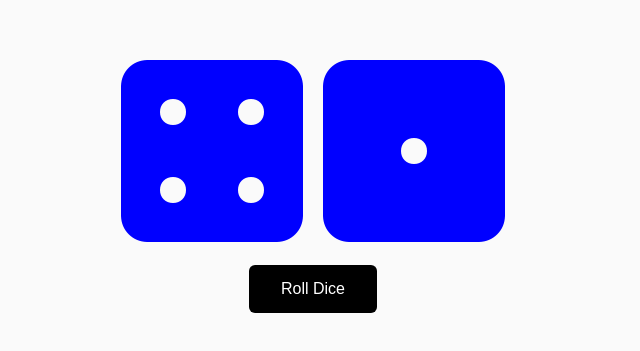
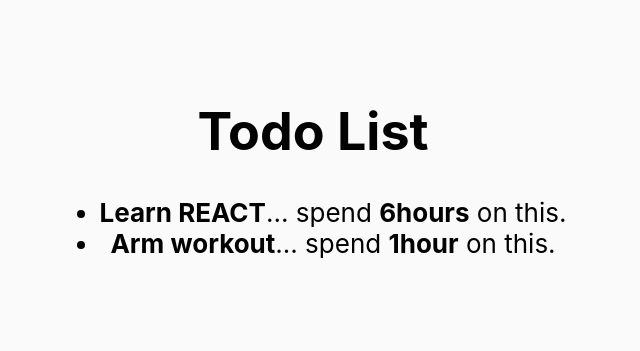
Before and after one commit to sydmasina/state, a React (Create React App) app: page / in a window 1280 px wide. Shown: the part 225-576 px from the top of the page, without its empty margins (327-967 px from the left). Built offline with nearby package versions, Linux system fonts and the light colour scheme.

Commit message:
Keeping state date on parent ad passing it to child as prop. try this with todo list

```diff
--- a/src/App.js
+++ b/src/App.js
@@ -1,14 +1,15 @@
 // import Rando from './Components/Rando/Rando';
 // import TestClick from './Components/Click/Click';
 // import RandoGame from './Components/RandoGame/RandoGame';
-import Dice from './Components/Dice/Dice';
+// import Dice from './Components/Dice/Dice';
+import TodoList from './Components/TodoList/TodoList';
 import './App.css';
 
 function App() {
   return (
     <div className="App">
       <header className="App-header">
-        <Dice />
+        <TodoList />
       </header>
     </div>
   );
--- /dev/null
+++ b/src/Components/TodoList/TodoItem.js
@@ -0,0 +1,10 @@
+import React, { Component } from 'react';
+
+class TodoItem extends Component {
+    render(){
+        return(
+            <li><b>{this.props.task}</b>... spend <b>{this.props.time}</b> on this.</li>
+        )
+    }
+}
+export default TodoItem;
--- /dev/null
+++ b/src/Components/TodoList/TodoList.js
@@ -0,0 +1,30 @@
+import React, { Component } from 'react';
+import TodoItem from './TodoItem';
+
+class TodoList extends Component {
+    constructor(props){
+        super(props);
+        this.state = {
+            Todos: [
+                {task: "Learn REACT", time: "6hours", id: 1},
+                {task: "Arm workout", time: "1hour", id: 2}
+            ]
+        }
+    }
+
+    render(){
+        return (
+            <div>
+                <h1>Todo List</h1>
+                <ul>
+                    {this.state.Todos.map(todo=>{
+                        return <TodoItem {...todo} />
+                    })}
+                </ul>
+            </div>
+        )
+    }
+
+}
+
+export default TodoList;
```
